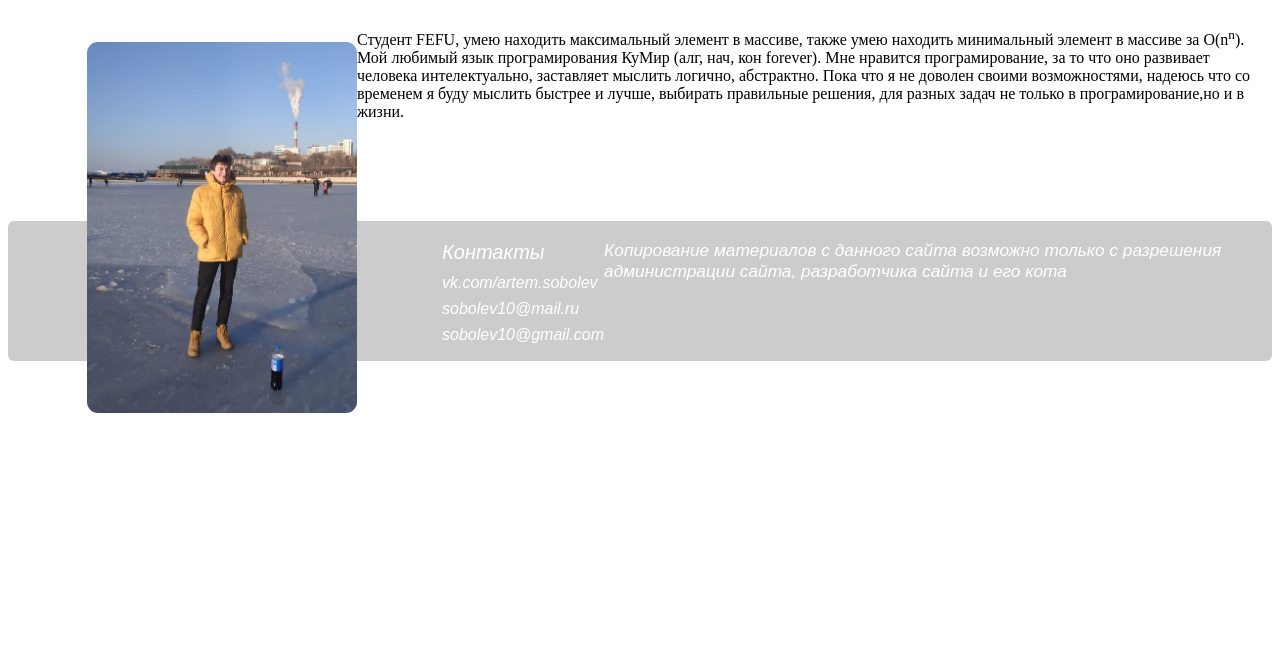
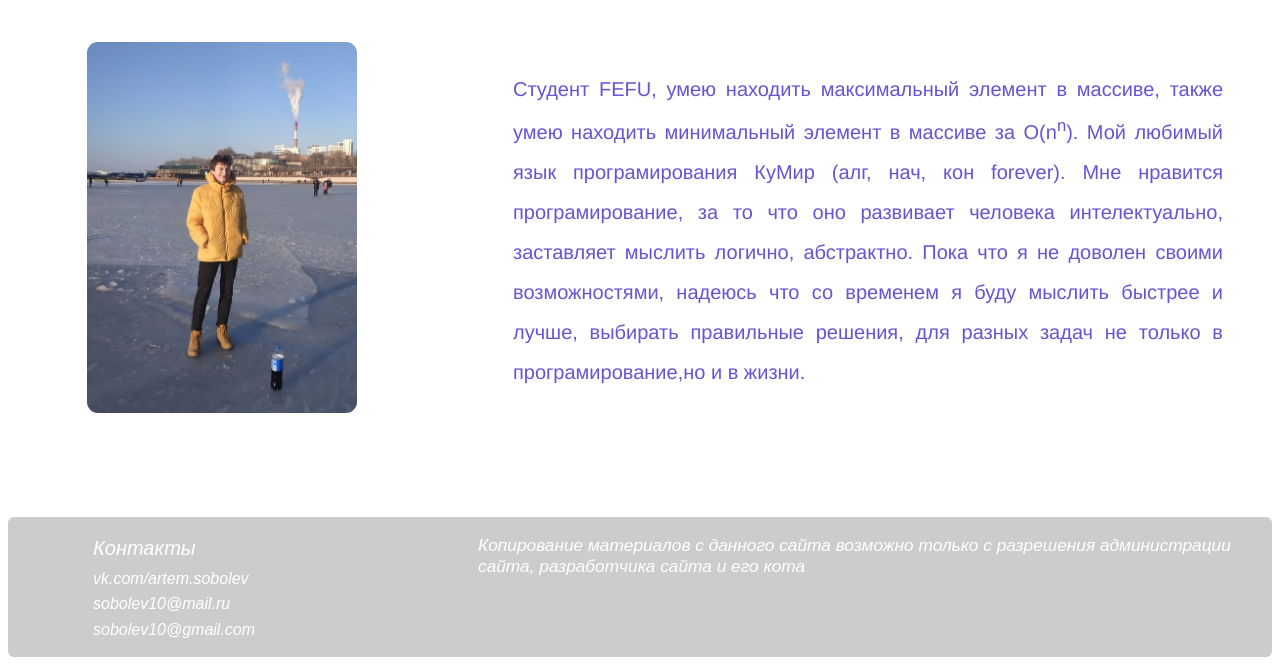
Before and after one commit to queso65/website, a plain HTML site: page index.html in a window 1280 px wide. Shown: the part 168-833 px from the top of the page. Before the commit the page ends 800 px from the top, so only its background shows below. Drawn offline with Linux system fonts and the light colour scheme.

Commit message:
Update index.html

```diff
--- a/index.html
+++ b/index.html
@@ -11,7 +11,7 @@
 	        <a  href="index.html">обо мне </a><a href="мифология.html">мифология</a><a href="table.html">таблица</a>
         </div>
 		<img src = "фото/EUsz0KBV8yg.jpg" class="picture" >
-        <div class="text4" >Студент FEFU, умею находить максимальный элемент в массиве, также умею находить
+        <div class="text1" >Студент FEFU, умею находить максимальный элемент в массиве, также умею находить
 		    минимальный элемент в массиве за О(n<sup>n</sup>).
 			Мой любимый  язык програмирования КуМир (алг, нач, кон forever).
 			Мне  нравится програмирование,
```
